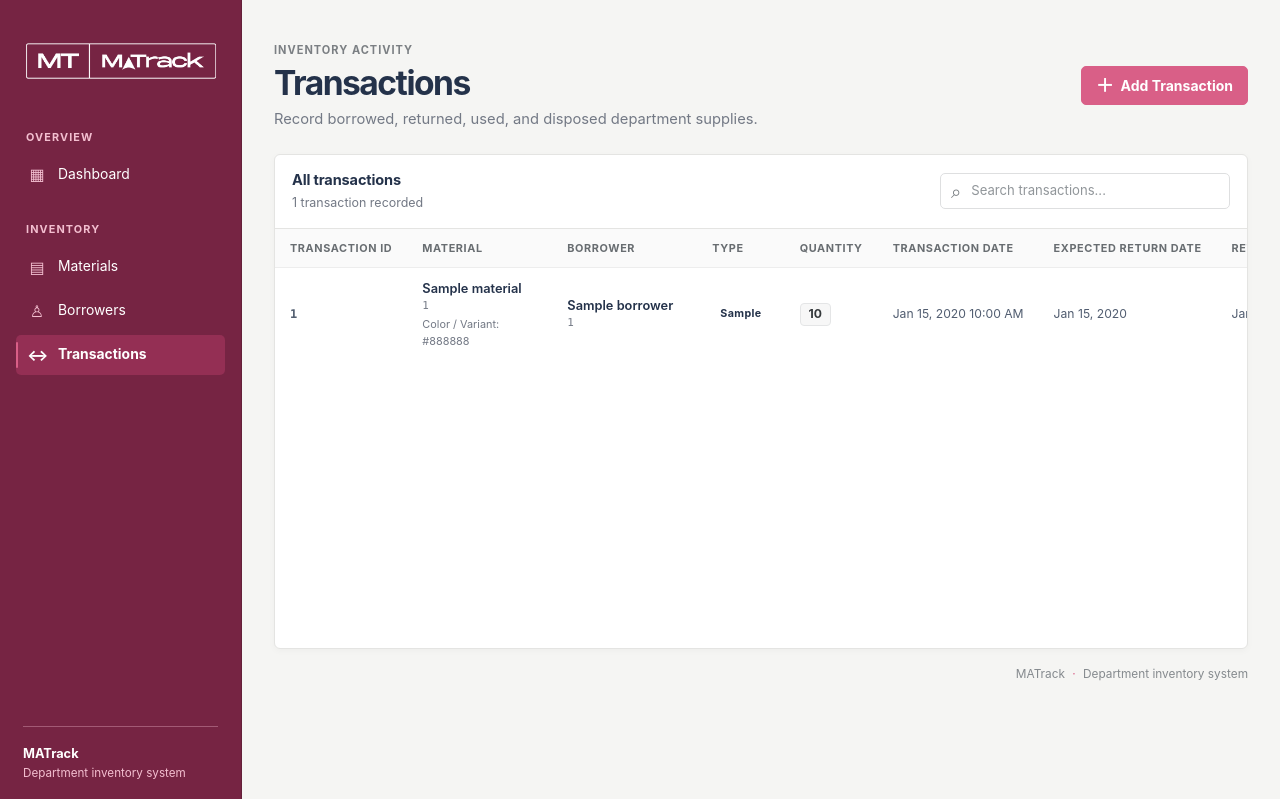
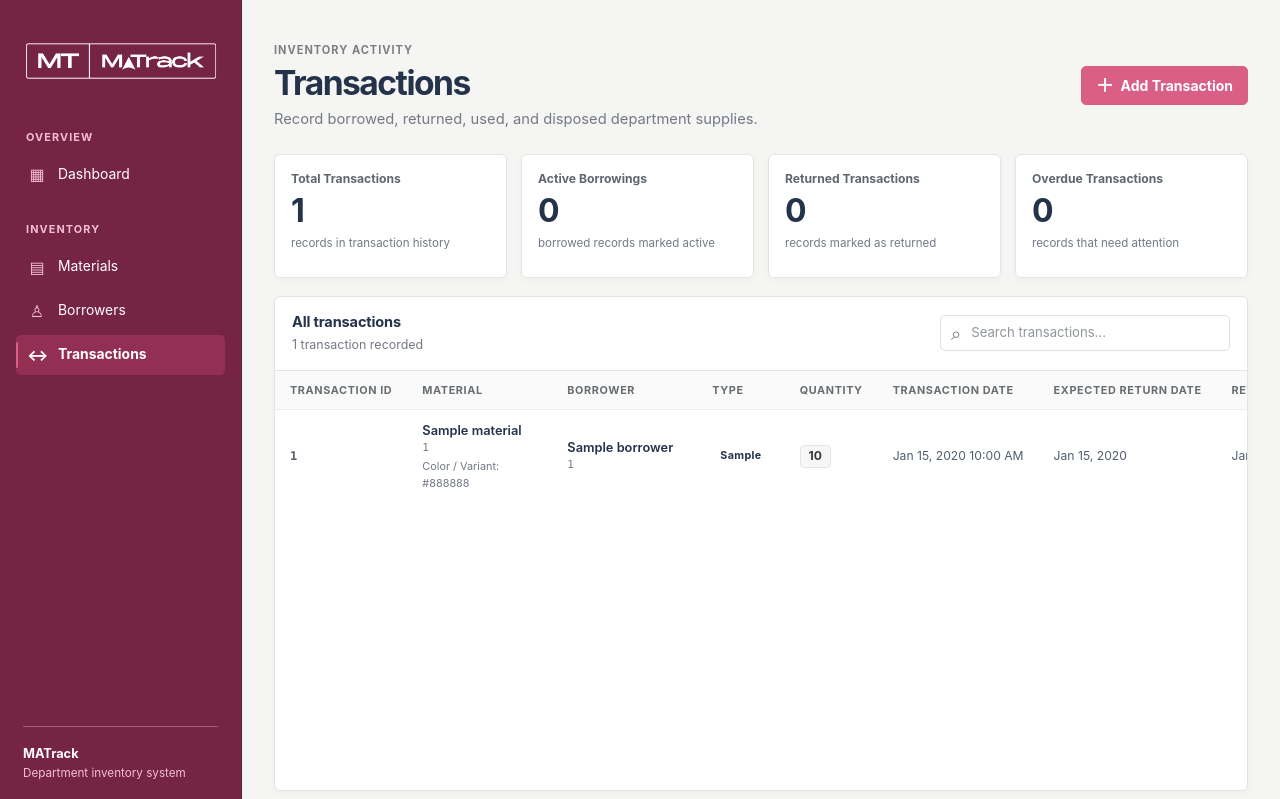
Before and after one commit to shemaiahezra-m/MATrack, a PHP site: page /transactions/index.php in a window 1280 px wide. Shown: the top 799 px of the page. Run offline with PHP 8.4, Linux system fonts and the light colour scheme; tables that the repository leaves empty or names only in its code hold one stand-in row (values such as "Sample post"); some libraries are stand-ins or nearby versions.

Commit message:
Add transaction summary cards

```diff
--- a/transactions/index.php
+++ b/transactions/index.php
@@ -87,6 +87,21 @@ if (!$databaseAvailable) {
     }
 }
 
+$activeBorrowingCount = count(array_filter(
+    $transactions,
+    static fn (array $transaction): bool => $transaction['transaction_type'] === 'BORROWED'
+        && $transaction['status'] === 'ACTIVE'
+));
+$returnedTransactionCount = count(array_filter(
+    $transactions,
+    static fn (array $transaction): bool => $transaction['transaction_type'] === 'RETURNED'
+        || $transaction['status'] === 'RETURNED'
+));
+$overdueTransactionCount = count(array_filter(
+    $transactions,
+    static fn (array $transaction): bool => $transaction['status'] === 'OVERDUE'
+));
+
 $initialModal = isset($_GET['add']) ? 'add' : '';
 $requestedEditId = $_GET['edit'] ?? '';
 if (!is_string($requestedEditId) || !preg_match('/^TRX-[0-9]{3,}$/D', $requestedEditId)) {
@@ -138,6 +153,13 @@ if (!is_string($requestedEditId) || !preg_match('/^TRX-[0-9]{3,}$/D', $requested
     <?php if ($databaseError !== null): ?>
         <section class="error-panel"><h2>Could not connect to the database</h2><p>Check the connection settings in <code>config/database.php</code> and confirm PostgreSQL is reachable.</p><p class="technical-error"><?= escapeHtml($databaseError) ?></p></section>
     <?php endif; ?>
+
+    <section class="dashboard-summary transaction-summary" aria-label="Transaction summary">
+        <article class="summary-card"><span class="summary-label">Total Transactions</span><strong class="summary-value"><?= count($transactions) ?></strong><span class="summary-detail">records in transaction history</span></article>
+        <article class="summary-card"><span class="summary-label">Active Borrowings</span><strong class="summary-value"><?= $activeBorrowingCount ?></strong><span class="summary-detail">borrowed records marked active</span></article>
+        <article class="summary-card"><span class="summary-label">Returned Transactions</span><strong class="summary-value"><?= $returnedTransactionCount ?></strong><span class="summary-detail">records marked as returned</span></article>
+        <article class="summary-card"><span class="summary-label">Overdue Transactions</span><strong class="summary-value"><?= $overdueTransactionCount ?></strong><span class="summary-detail">records that need attention</span></article>
+    </section>
 
     <section class="inventory-card" aria-label="Transactions">
         <div class="inventory-toolbar">
```
